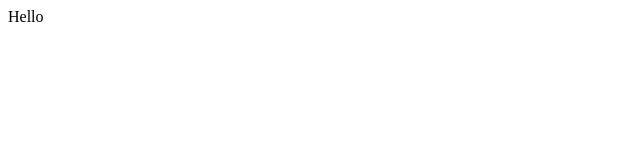
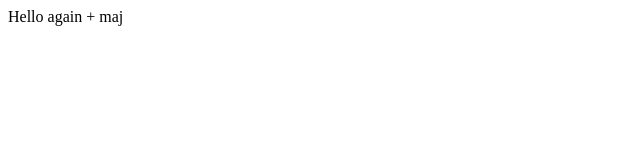
Before and after one commit to oakli81/Formation_Orsys, a plain HTML site: page index.html in a window 1280 px wide. Shown: the full height of the page, 0-640 px from the left. Drawn offline with Linux system fonts and the light colour scheme.

Commit message:
second commit

```diff
--- a/index.html
+++ b/index.html
@@ -1 +1 @@
-<html> Hello </html>
+<html> Hello again + maj </html>
```
